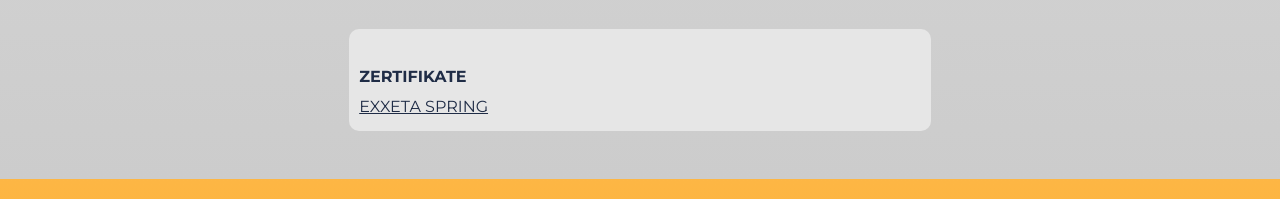
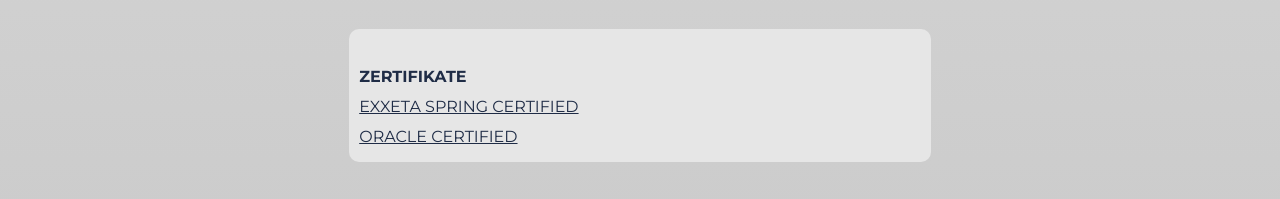
Before and after one commit to micfrost/MicFrost, a plain HTML site: page index.html in a window 1280 px wide. Shown: the part 1984-2183 px from the top of the page. Drawn offline with nearby package versions, Linux system fonts and the light colour scheme.

Commit message:
index.html

```diff
--- a/index.html
+++ b/index.html
@@ -199,9 +199,15 @@
                         <h5>ZERTIFIKATE</h5>
                         <p>
                     <a href="https://micfrost.github.io/MicFrost/pdfs/SpringAdv_&_Bas_Michal_Frost.pdf" target="_blank"
-                       rel="noopener noreferrer">EXXETA SPRING</a>
+                       rel="noopener noreferrer">EXXETA SPRING CERTIFIED</a>
+
+                        <p>
+                            <a href="https://micfrost.github.io/MicFrost/pdfs/ORACLE_JAVA_Certificate.pdf" target="_blank"
+                               rel="noopener noreferrer">ORACLE CERTIFIED</a>
                         </p>
                     </div>
+
+
 
                 </div>
             </div>
```
Also changed, not shown: 1 other file.
